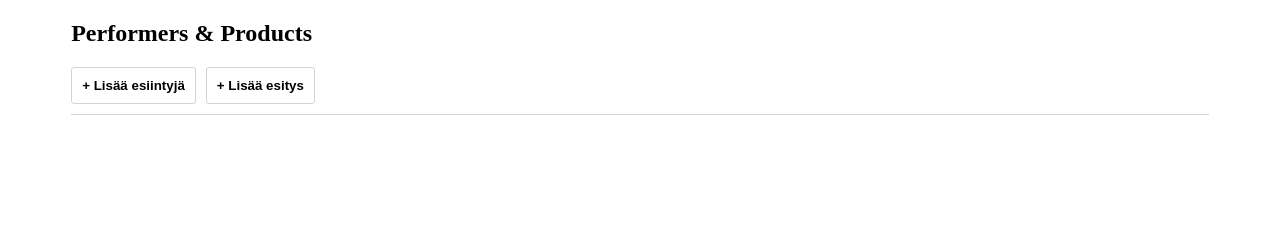
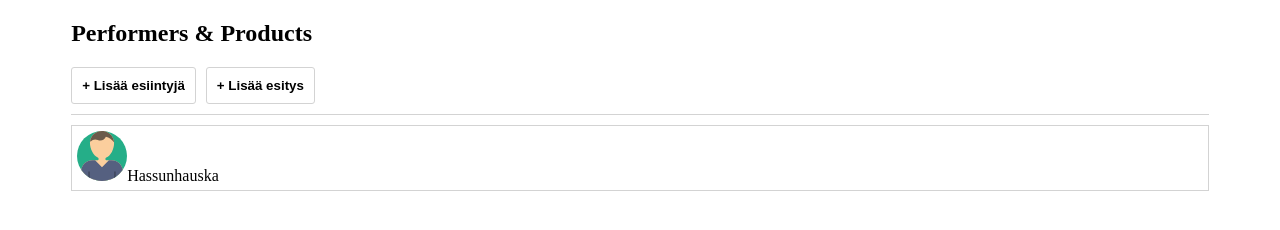
Before and after one commit to vinhlee95/Performer-Product, a React app: page / in a window 1280 px wide. Built offline with nearby package versions, Linux system fonts and the light colour scheme.

Commit message:
Add performer

```diff
--- a/src/components/App.css
+++ b/src/components/App.css
@@ -6,4 +6,5 @@
 .buttonRow {
    border-bottom: .5px solid lightgrey;
    padding-bottom: 10px;
+   margin-bottom: 10px;
 }
--- a/src/components/App.js
+++ b/src/components/App.js
@@ -1,4 +1,6 @@
 import React, { Component } from 'react';
+import Performer from './Performer/Performer';
+
 import Button from './UI/Button/Button';
 import classes from './App.css';
 
@@ -11,6 +13,7 @@ class App extends Component {
                <Button name="+ Lisää esiintyjä" />
                <Button name="+ Lisää esitys" />
             </div>
+            <Performer />
          </div>
       );
    }
--- a/src/components/Performer/Performer.css
+++ b/src/components/Performer/Performer.css
@@ -0,0 +1,4 @@
+.profileIcon {
+   width: 50px;
+   height: 50px;
+}
--- a/src/components/Performer/Performer.js
+++ b/src/components/Performer/Performer.js
@@ -1,13 +1,15 @@
 import React, { Component } from 'react';
 import classes from './Performer.css';
 import Card from '../UI/Card/Card';
+import ProfileIcon from '../../images/profile-icon.svg';
 
 class Performer extends Component {
    render() {
       return(
          <div className={classes.performerContainer} >
             <Card>
-               Hassunhauska
+               <img src={ProfileIcon} alt="performer-profile-icon" className={classes.profileIcon} />
+               <span>Hassunhauska</span>
             </Card>
          </div>
       );
```
Also changed, not shown: src/images/profile-icon.svg (added).
